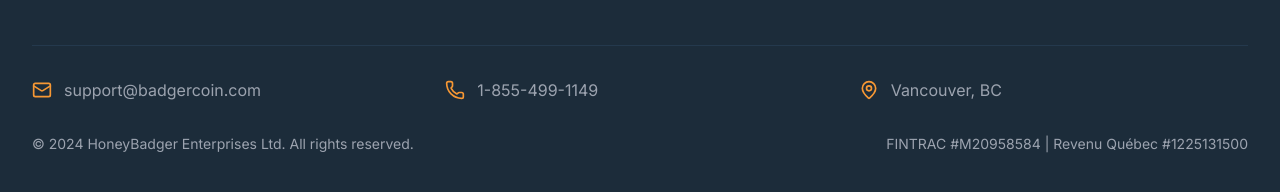
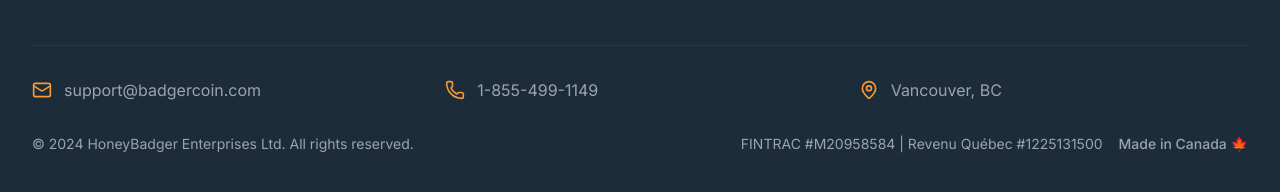
Before and after one commit to HoneyBadgerBitcoin/marketingsite-clean, an Astro site: page / in a window 1280 px wide. Shown: the part 4701-4893 px from the top of the page. Built offline with nearby package versions, Linux system fonts and the light colour scheme; Astro itself is replaced by a stand-in of ours.

Commit message:
Add 'Made in Canada 🍁' to footer

```diff
--- a/src/components/Footer.astro
+++ b/src/components/Footer.astro
@@ -80,9 +80,14 @@
         <p class="text-gray-400 text-sm">
           © 2024 HoneyBadger Enterprises Ltd. All rights reserved.
         </p>
-        <p class="text-gray-400 text-sm mt-4 md:mt-0">
-          FINTRAC #M20958584 | Revenu Québec #1225131500
-        </p>
+        <div class="flex flex-col md:flex-row md:items-center gap-2 md:gap-4 mt-4 md:mt-0">
+          <p class="text-gray-400 text-sm">
+            FINTRAC #M20958584 | Revenu Québec #1225131500
+          </p>
+          <p class="text-gray-400 text-sm font-medium">
+            Made in Canada 🍁
+          </p>
+        </div>
       </div>
     </div>
   </div>
```
